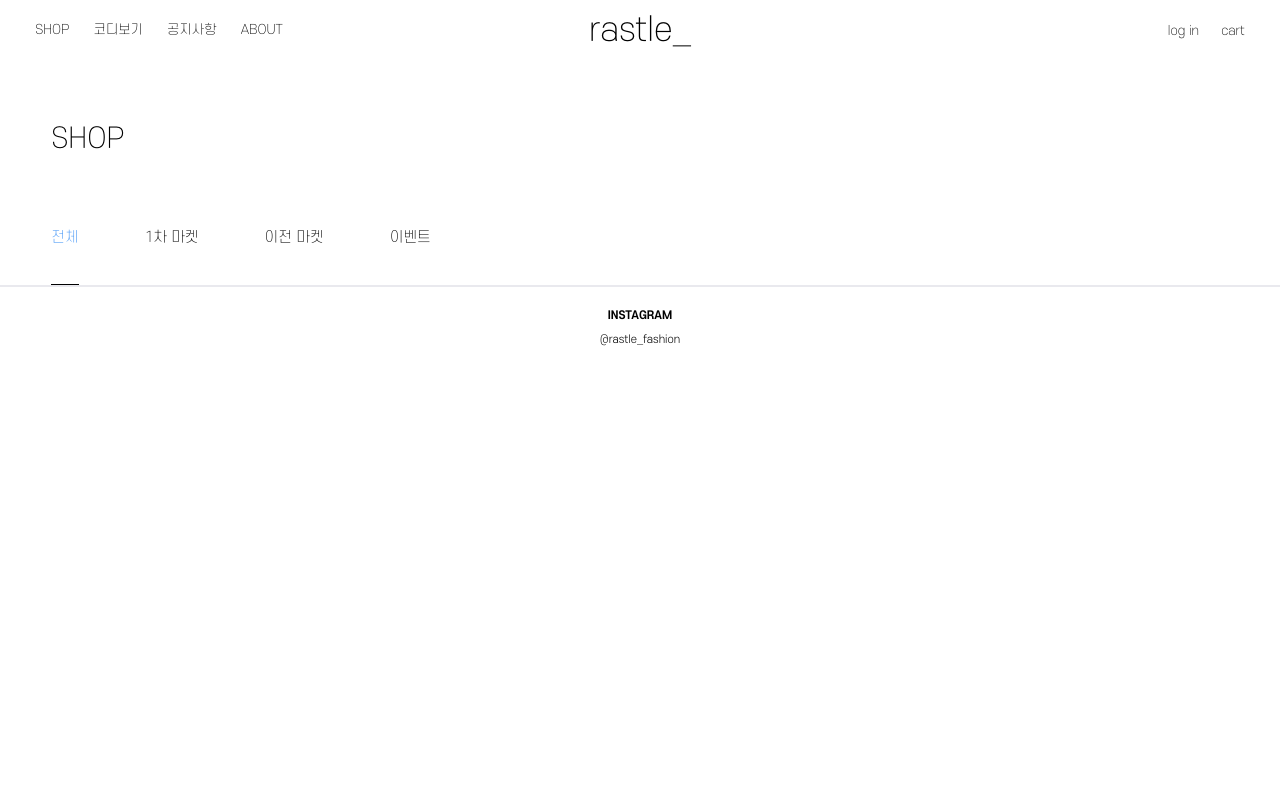
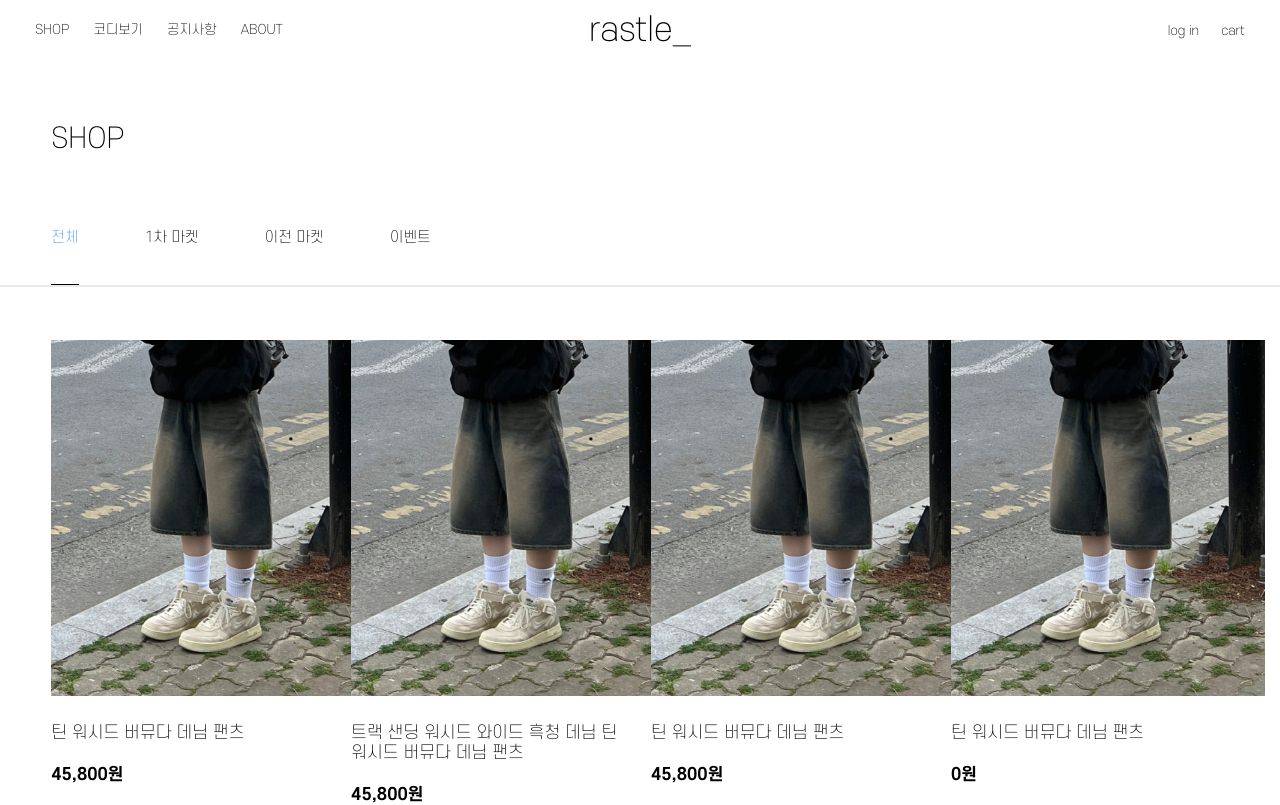
Before and after one commit to rastle-dev/rastle-frontend, a Next.js app: page /shop in a window 1280 px wide. Shown: the top 805 px of the page. Built offline with nearby package versions, Linux system fonts and the light colour scheme.

Commit message:
feat: hover 시 코디 제품이미지 등장 구현

```diff
--- a/src/pages/shop/index.styles.tsx
+++ b/src/pages/shop/index.styles.tsx
@@ -21,3 +21,29 @@ export const Line = styled.div`
   color: ${COLORS.GREY[200]};
   width: 100%;
 `;
+export const ProductList = styled.div`
+  display: grid;
+  width: 92%;
+  grid-template-columns: repeat(auto-fill, minmax(23%, auto));
+  padding-top: 4.8rem;
+  column-gap: 2rem;
+  row-gap: 8rem;
+`;
+export const Product = styled.div`
+  height: 43.25rem;
+  background-color: transparent;
+`;
+export const Img = styled.img`
+  height: 32.375rem;
+  width: 28.6rem;
+`;
+export const Price = styled.div`
+  font-size: 1.5rem;
+  font-weight: 600;
+  padding-top: 2rem;
+`;
+export const Name = styled.div`
+  font-size: 1.5rem;
+  padding-top: 2rem;
+  font-weight: 200;
+`;
--- a/src/pages/shop/index.tsx
+++ b/src/pages/shop/index.tsx
@@ -60,6 +60,11 @@ export default function Login() {
     setActiveCategory(category);
   };
 
+  const filteredProducts =
+    activeCategory === "전체"
+      ? ProductList
+      : ProductList.filter((p) => p.category === activeCategory);
+
   return (
     <S.Container>
       <S.Header>
@@ -71,6 +76,26 @@ export default function Login() {
         />
       </S.Header>
       <S.Line />
+      <S.ProductList>
+        {filteredProducts.map((product) => (
+          <S.Product>
+            <S.Img
+              src={product.defaultImg}
+              alt={product.productName}
+              onMouseEnter={(e) => {
+                const target = e.currentTarget as HTMLImageElement;
+                target.src = product.hoverImg;
+              }}
+              onMouseLeave={(e) => {
+                const target = e.currentTarget as HTMLImageElement;
+                target.src = product.defaultImg;
+              }}
+            />
+            <S.Name>{product.productName}</S.Name>
+            <S.Price>{product.price}원</S.Price>
+          </S.Product>
+        ))}
+      </S.ProductList>
     </S.Container>
   );
 }
```
